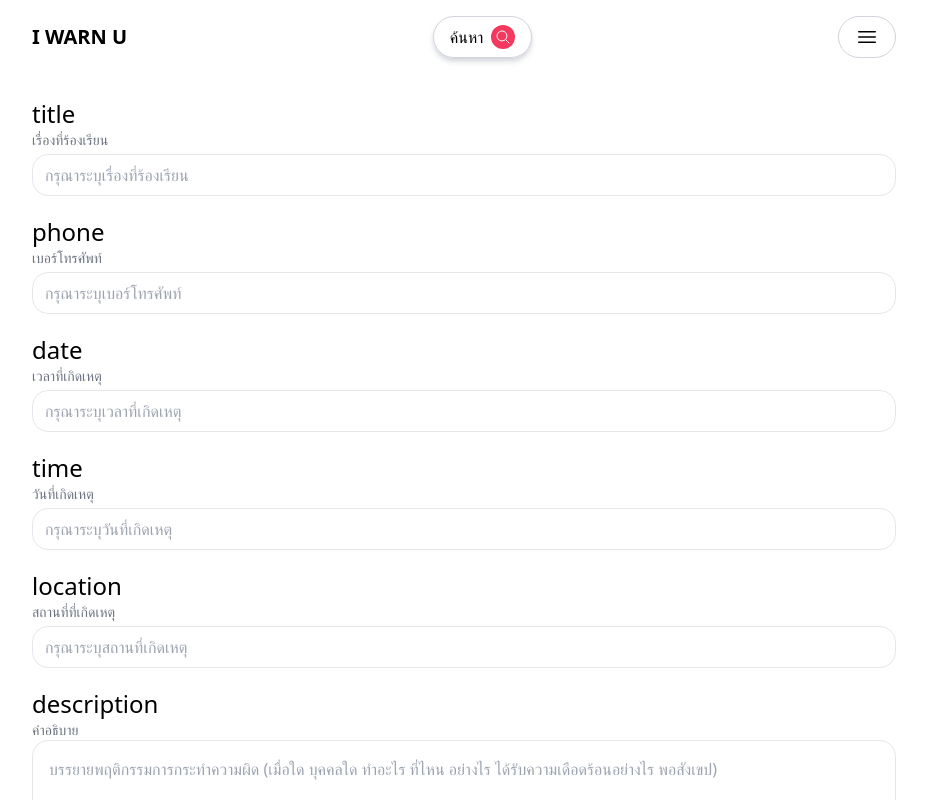
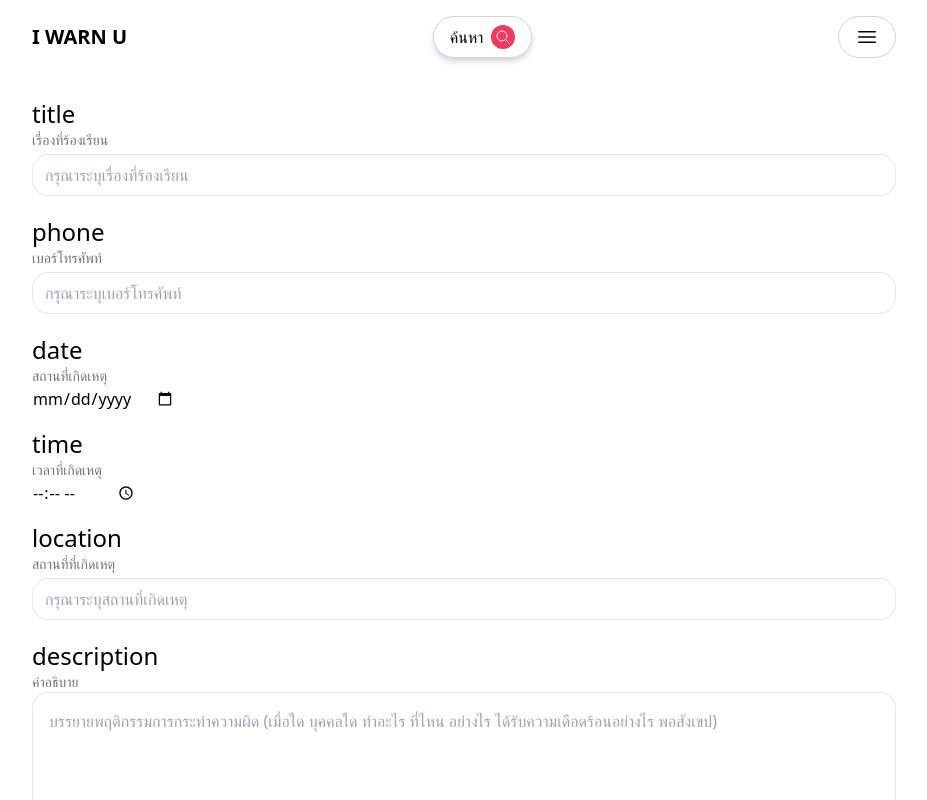
Before and after one commit to OriginalCyber/vite-iwarnu, a React (Vite) app in the folder client/: page /Reports/1 in a window 1280 px wide. Shown: the top 800 px of the page, without its empty margins (176-1103 px from the left). Built offline with nearby package versions, Linux system fonts and the light colour scheme; no server answers.

Commit message:
'update'

```diff
--- /dev/null
+++ b/client/src/pages/DataTime.jsx
@@ -0,0 +1,23 @@
+import React, { useEffect, useState } from 'react';
+
+export const DateTime = () => {
+
+    var [date, setDate] = useState(new Date());
+
+    useEffect(() => {
+        var timer = setInterval(() => setDate(new Date()), 1000)
+        return function cleanup() {
+            clearInterval(timer)
+        }
+
+    });
+
+    return (
+        <div>
+            <p> วันที่ : {date.toLocaleDateString()}</p>
+            <p> เวลา : {date.toLocaleTimeString()}</p>
+        </div>
+    )
+}
+
+export default DateTime
--- a/client/src/pages/IndexPage.jsx
+++ b/client/src/pages/IndexPage.jsx
@@ -1,6 +1,7 @@
 import axios from "axios";
 import { useEffect, useState } from "react";
 import { Link } from "react-router-dom";
+import DataTime from "./DataTime";
 
 export default function IndexPage() {
 
@@ -14,20 +15,37 @@ export default function IndexPage() {
     return (
         <div>
 
-            <div className="pt-12">
-                <Link to="/ReportsFormPage">ReportPage</Link>
+            <div className="mt-6">
+                <DataTime />
+            </div>
+
+            <div className="mt-6">
+                <Link className="inline-flex gap-1 bg-primary text-white py-2 px-6 rounded-full" to={'/reports/new'}>
+                    <svg xmlns="http://www.w3.org/2000/svg" viewBox="0 0 24 24" fill="currentColor" className="w-6 h-6">
+                        <path fillRule="evenodd" d="M12 3.75a.75.75 0 01.75.75v6.75h6.75a.75.75 0 010 1.5h-6.75v6.75a.75.75 0 01-1.5 0v-6.75H4.5a.75.75 0 010-1.5h6.75V4.5a.75.75 0 01.75-.75z" clipRule="evenodd" />
+                    </svg>
+                    เพิ่มข้อมูล
+                </Link>
             </div>
 
             <div className="mt-8 grid gap-x-6 gap-y-8 grid-cols-2 md:grid-cols-3 lg:grid-cols-3">
                 {reports.length > 0 && reports.map(report => (
-                    <Link to={'/report/' + report._id}>
+                    // <Link to={'/report/' + report._id}>
+                    //     <h2 className="font-bold">สถานที่ที่เกิดเหตุ {report.address}</h2>
+                    //     <h3 className="text-sm text-gray-500">เรื่องที่ร้องเรียน {report.title}</h3>
+                    //     <h3 className="text-sm text-gray-500">เบอร์โทรศัพท์ {report.phone}</h3>
+                    //     <h3 className="text-sm text-gray-500">เวลาที่เกิดเหตุ {report.date}</h3>
+                    //     <h3 className="text-sm text-gray-500">วันที่เกิดเหตุ {report.time}</h3>
+                    //     <h3 className="text-sm text-gray-500">คำอธิบาย {report.description}</h3>
+                    // </Link>
+                    <div>
                         <h2 className="font-bold">สถานที่ที่เกิดเหตุ {report.address}</h2>
                         <h3 className="text-sm text-gray-500">เรื่องที่ร้องเรียน {report.title}</h3>
                         <h3 className="text-sm text-gray-500">เบอร์โทรศัพท์ {report.phone}</h3>
                         <h3 className="text-sm text-gray-500">เวลาที่เกิดเหตุ {report.date}</h3>
                         <h3 className="text-sm text-gray-500">วันที่เกิดเหตุ {report.time}</h3>
                         <h3 className="text-sm text-gray-500">คำอธิบาย {report.description}</h3>
-                    </Link>
+                    </div>
                 ))}
             </div>
         </div>
--- a/client/src/pages/ReportPage.jsx
+++ b/client/src/pages/ReportPage.jsx
@@ -17,8 +17,17 @@ export default function ReportPage() {
 
     if (!report) return '';
 
+    const handleDelete = async (id) => {
+        const data = await axios.delete('/reports/' + id)
+
+        if (data.data.success) {
+            alert(data.data.message)
+        }
+    }
+
+
     return (
-        <div className="mt-4 rounded-3xl bg-gray-100 -mx-8 px-8 pt-8">
+        <div className="mt-4 rounded-3xl bg-gray-100 mx-8 px-8 pt-8">
             <h1 className="text-3xl">{report.title}</h1>
             <AddressLink>{report.address}</AddressLink>
             <div className="mt-8 mb-8 grid gap-8 grid-cols-1 md:grid-cols-[2fr_1fr]">
@@ -27,6 +36,8 @@ export default function ReportPage() {
                         <h2 className="font-semibold text-2xl">Description</h2>
                         {report.description}
                     </div>
+                    <button className="" onClick={() => handleDelete(data.id)}>DELETE</button>
+
                 </div>
             </div>
         </div>
--- a/client/src/pages/ReportsFormPage.jsx
+++ b/client/src/pages/ReportsFormPage.jsx
@@ -62,21 +62,24 @@ export default function ReportsFormPage() {
         }
     }
     if (redirect) {
-        return <Navigate to={'/IndexPage'} />
+        return <Navigate to={'/'} />
     }
+
+
 
     return (
         <div className='pt-6'>
+
             {/* <AccountNav /> */}
             <form onSubmit={saveReport} >
                 {preInput('title', 'เรื่องที่ร้องเรียน')}
                 <input type='text' value={title} onChange={ev => setTitle(ev.target.value)} placeholder="กรุณาระบุเรื่องที่ร้องเรียน" />
                 {preInput('phone', 'เบอร์โทรศัพท์')}
                 <input type='number' value={phone} onChange={ev => setPhone(ev.target.value)} placeholder="กรุณาระบุเบอร์โทรศัพท์" />
-                {preInput('date', 'เวลาที่เกิดเหตุ')}
-                <input type='number' value={date} onChange={ev => setDate(ev.target.value)} placeholder="กรุณาระบุเวลาที่เกิดเหตุ" />
-                {preInput('time', 'วันที่เกิดเหตุ')}
-                <input type='number' value={time} onChange={ev => setTime(ev.target.value)} placeholder="กรุณาระบุวันที่เกิดเหตุ" />
+                {preInput('date', 'สถานที่เกิดเหตุ')}
+                <input type='date' value={date} onChange={ev => setDate(ev.target.value)} placeholder="กรุณาระบุเวลาที่เกิดเหตุ" />
+                {preInput('time', 'เวลาที่เกิดเหตุ')}
+                <input type='time' value={time} onChange={ev => setTime(ev.target.value)} placeholder="กรุณาระบุวันที่เกิดเหตุ" />
                 {preInput('location', 'สถานที่ที่เกิดเหตุ')}
                 <input type="text" value={address} onChange={ev => setAddress(ev.target.value)} placeholder="กรุณาระบุสถานที่เกิดเหตุ" />
                 {preInput('description', 'คำอธิบาย')}
--- a/client/src/pages/ReportsPage.jsx
+++ b/client/src/pages/ReportsPage.jsx
@@ -10,20 +10,14 @@ export default function ReportsPage() {
             setReports(data);
         })
     }, []);
+
+
     return (
         <div>
             <AccountNav />
-            <div className="text-center">
-                <Link className="inline-flex gap-1 bg-primary text-white py-2 px-6 rounded-full" to={'/reports/new'}>
-                    <svg xmlns="http://www.w3.org/2000/svg" viewBox="0 0 24 24" fill="currentColor" className="w-6 h-6">
-                        <path fillRule="evenodd" d="M12 3.75a.75.75 0 01.75.75v6.75h6.75a.75.75 0 010 1.5h-6.75v6.75a.75.75 0 01-1.5 0v-6.75H4.5a.75.75 0 010-1.5h6.75V4.5a.75.75 0 01.75-.75z" clipRule="evenodd" />
-                    </svg>
-                    เพิ่มข้อมูล
-                </Link>
-            </div>
             <div className="mt-4">
                 {reports.length > 0 && reports.map(report => (
-                    <Link to={'/reports/' + report._id} className="flex cursor-pointer gap-4 bg-gray-100 p-4 rounded-2xl">
+                    <Link to={'/Report/' + report._id} className="flex cursor-pointer gap-4 bg-gray-100 p-4 rounded-2xl mt-4">
                         <div className="grow-0 shrink">
                             <h2 className="text-xl">{report.title}</h2>
                             <p className="text-sm mt-2">{report.description}</p>
```
Also changed, not shown: 1 other file (tests, documents, lock files or other folders).
